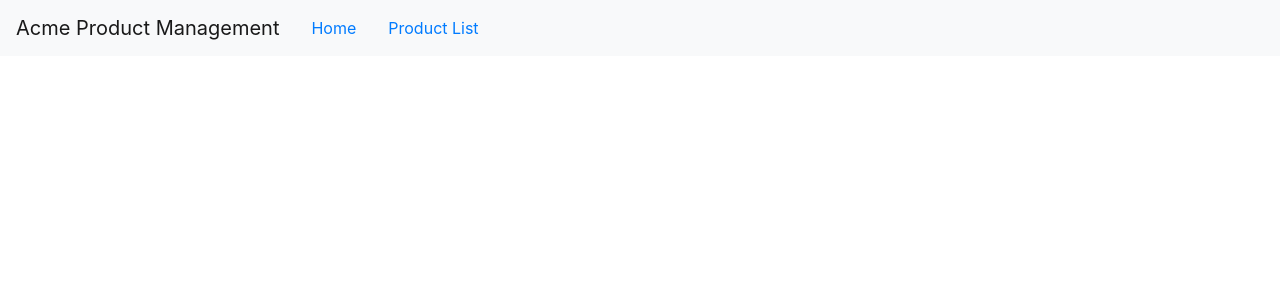
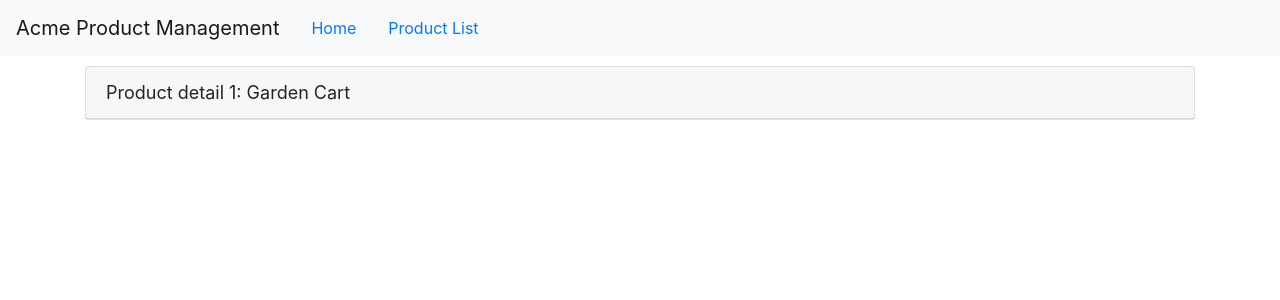
Before and after one commit to pascal-bischof/angular-gettingstarted, an Angular app: page /products/1 in a window 1280 px wide. Shown: the top 300 px of the page. Built offline with nearby package versions, Linux system fonts and the light colour scheme.

Commit message:
Pass url variable to the view

```diff
--- a/src/app/products/product-detail/product-detail.component.html
+++ b/src/app/products/product-detail/product-detail.component.html
@@ -1,5 +1,5 @@
 <div class="card" *ngIf="product">
   <div class="card-header">
-    {{pageTitle}} + ': ' {{product?.productName}}
+    {{pageTitle}}: {{product?.productName}}
   </div>
 </div>
--- a/src/app/products/product-detail/product-detail.component.ts
+++ b/src/app/products/product-detail/product-detail.component.ts
@@ -1,5 +1,6 @@
 import { Component, OnInit } from '@angular/core';
 import { IProduct } from '../product';
+import { ActivatedRoute } from '@angular/router';
 
 @Component({
   templateUrl: './product-detail.component.html',
@@ -10,9 +11,22 @@ export class ProductDetailComponent implements OnInit {
   pageTitle: string = 'Product detail';
   product: IProduct;
 
-  constructor() { }
+  constructor(private route: ActivatedRoute) {
+  }
 
   ngOnInit(): void {
+    let id = +this.route.snapshot.paramMap.get('id');
+    this.pageTitle += ` ${id}`;
+    this.product = {
+      'productId': id,
+      'productName': 'Garden Cart',
+      'productCode': 'GDN-0023',
+      'releaseDate': 'March 18, 2019',
+      'description': '15 gallon capacity rolling garden cart',
+      'price': 32.99,
+      'starRating': 4.2,
+      'imageUrl': 'assets/images/garden_cart.png'
+    };
   }
 
 }
--- a/src/app/products/product-list.component.html
+++ b/src/app/products/product-list.component.html
@@ -7,7 +7,7 @@
       <div class="col-md-2">Filter by:</div>
       <div class="col-md-4">
         <input type="text"
-          [(ngModel)]="listFilter">
+               [(ngModel)]="listFilter">
       </div>
     </div>
 
@@ -23,7 +23,7 @@
         <tr>
           <th>
             <button class="btn btn-primary"
-            (click)="toggleImage()">
+                    (click)="toggleImage()">
               {{showImage ? 'Hide' : 'Show'}} image
             </button>
           </th>
@@ -43,12 +43,18 @@
                  [style.width.px]="imageWidth"
                  [style.margin.px]="imageMargin">
           </td>
-          <td>{{product.productName}}</td>
+          <td>
+            <a [routerLink]="['/products', product.productId]">
+              {{product.productName}}
+            </a>
+          </td>
           <td>{{product.productCode | lowercase | convertToSpaces: '-'}}</td>
           <td>{{product.releaseDate}}</td>
           <td>{{product.price | currency: 'USD':'symbol':'1.2-2'}}</td>
-          <td><pm-star [rating]="product.starRating"
-          (ratingClicked)="onRatingClicked($event)"></pm-star></td>
+          <td>
+            <pm-star [rating]="product.starRating"
+                     (ratingClicked)="onRatingClicked($event)"></pm-star>
+          </td>
         </tr>
         </tbody>
       </table>
```
